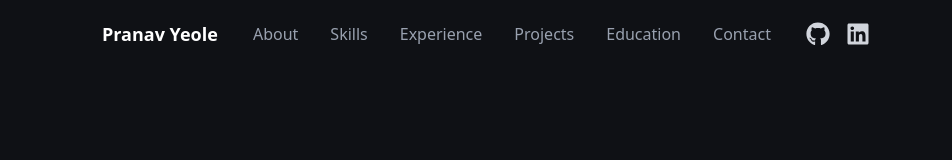
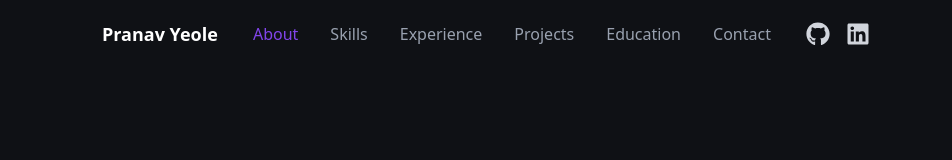
Before and after one commit to PranavYeole03/Portfolio, a React (Vite) app: page / in a window 1280 px wide. Shown: the top 160 px of the page, without its empty margins (154-1106 px from the left). Built offline with nearby package versions, Linux system fonts and the light colour scheme.

Commit message:
Update Header.jsx

```diff
--- a/src/components/Header.jsx
+++ b/src/components/Header.jsx
@@ -1,4 +1,4 @@
-import React, { useEffect, useState } from "react";
+import React, { useEffect, useMemo, useState } from "react";
 import { FiMenu, FiX } from "react-icons/fi";
 import { FaGithub, FaLinkedin } from "react-icons/fa";
 
@@ -7,7 +7,19 @@ const Header = () => {
   const [activeSection, setActiveSection] = useState("");
   const [scrolled, setScrolled] = useState(false);
 
-  // Detect scroll for navbar background
+  const menuItems = useMemo(
+    () => [
+      { id: "about", label: "About" },
+      { id: "skills", label: "Skills" },
+      { id: "experience", label: "Experience" },
+      { id: "work", label: "Projects" },
+      { id: "education", label: "Education" },
+      { id: "contact", label: "Contact" },
+    ],
+    [],
+  );
+
+  // Navbar blur on scroll
   useEffect(() => {
     const handleScroll = () => {
       setScrolled(window.scrollY > 50);
@@ -17,25 +29,42 @@ const Header = () => {
     return () => window.removeEventListener("scroll", handleScroll);
   }, []);
 
-  // Scroll to section
+  // 🔥 Improved active section detection (Fix for Projects & Education)
+  useEffect(() => {
+    const observer = new IntersectionObserver(
+      (entries) => {
+        entries.forEach((entry) => {
+          if (entry.isIntersecting) {
+            setActiveSection(entry.target.id);
+          }
+        });
+      },
+      {
+        rootMargin: "-100px 0px -40% 0px",
+        threshold: 0.1,
+      },
+    );
+
+    menuItems.forEach((item) => {
+      const section = document.getElementById(item.id);
+      if (section) observer.observe(section);
+    });
+
+    return () => observer.disconnect();
+  }, [menuItems]);
+
+  // Scroll on click
   const handleMenuItemClick = (sectionId) => {
-    setActiveSection(sectionId);
     setOpen(false);
 
     const section = document.getElementById(sectionId);
     if (section) {
-      section.scrollIntoView({ behavior: "smooth" });
+      section.scrollIntoView({
+        behavior: "smooth",
+        block: "start",
+      });
     }
   };
-
-  const menuItems = [
-    { id: "about", label: "About" },
-    { id: "skills", label: "Skills" },
-    { id: "experience", label: "Experience" },
-    { id: "work", label: "Projects" },
-    { id: "education", label: "Education" },
-    { id: "contact", label: "Contact" },
-  ];
 
   return (
     <nav
@@ -47,24 +76,23 @@ const Header = () => {
           : "bg-transparent"
       }`}
     >
-      {/* Navbar Content */}
       <div className="text-white py-5 flex justify-between items-center">
         {/* Logo */}
         <div className="text-lg font-semibold cursor-pointer">Pranav Yeole</div>
 
         {/* Desktop Menu */}
-        <ul className="hidden md:flex space-x-8 text-gray-300">
+        <ul className="hidden md:flex space-x-8">
           {menuItems.map((item) => (
             <li key={item.id}>
               <button
                 onClick={() => handleMenuItemClick(item.id)}
-                className={`hover:text-[#8245ec] transition-colors         ${
-                    activeSection === item.id
-                      ? "text-white"
-                      : scrolled
+                className={`transition-colors ${
+                  activeSection === item.id
+                    ? "text-[#8245ec]"
+                    : scrolled
                       ? "text-gray-300 hover:text-white"
                       : "text-gray-400 hover:text-white"
-                  }`}
+                }`}
               >
                 {item.label}
               </button>
@@ -72,7 +100,7 @@ const Header = () => {
           ))}
         </ul>
 
-        {/* Social Icons (Desktop) */}
+        {/* Social Icons Desktop */}
         <div className="hidden md:flex space-x-4">
           <a
             href="https://github.com/PranavYeole03"
@@ -93,7 +121,7 @@ const Header = () => {
           </a>
         </div>
 
-        {/* Mobile Menu Icon */}
+        {/* Mobile Icon */}
         <div className="md:hidden">
           {open ? (
             <FiX
@@ -113,17 +141,17 @@ const Header = () => {
       {open && (
         <div
           className="absolute top-16 left-1/2 -translate-x-1/2 w-4/5
-        bg-white/80 backdrop-blur-lg rounded-lg shadow-lg md:hidden"
+  bg-[#0f0f1a] rounded-xl shadow-xl border border-white/10 md:hidden"
         >
-          <ul className="flex flex-col items-center space-y-4 py-4 text-gray-800">
+          <ul className="flex flex-col items-center space-y-5 py-5 text-white">
             {menuItems.map((item) => (
               <li key={item.id}>
                 <button
                   onClick={() => handleMenuItemClick(item.id)}
-                  className={`hover:text-purple-400 transition-colors ${
+                  className={`transition-colors text-lg ${
                     activeSection === item.id
-                      ? "text-purple-600"
-                      : "text-gray-700"
+                      ? "text-[#8245ec] font-semibold"
+                      : "text-gray-300 hover:text-white"
                   }`}
                 >
                   {item.label}
```
